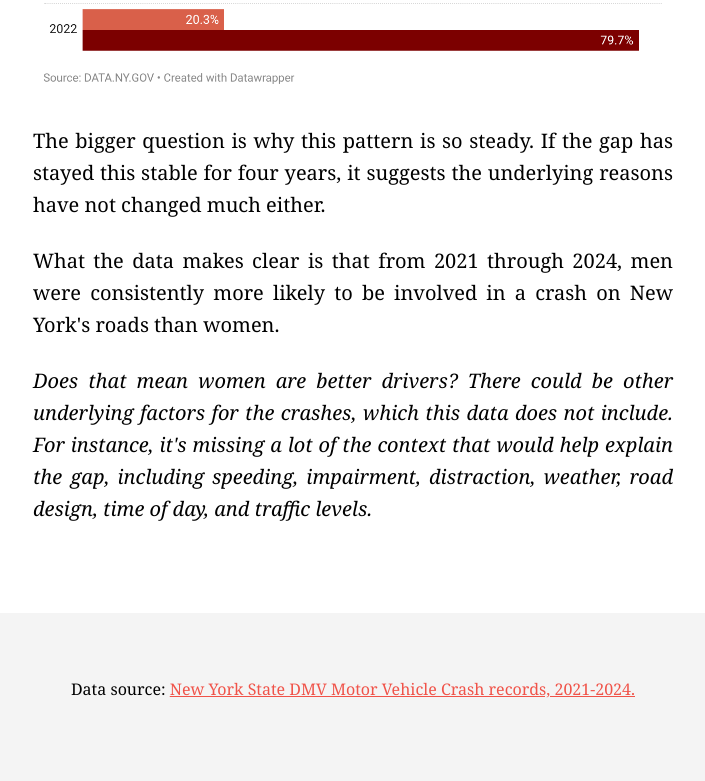
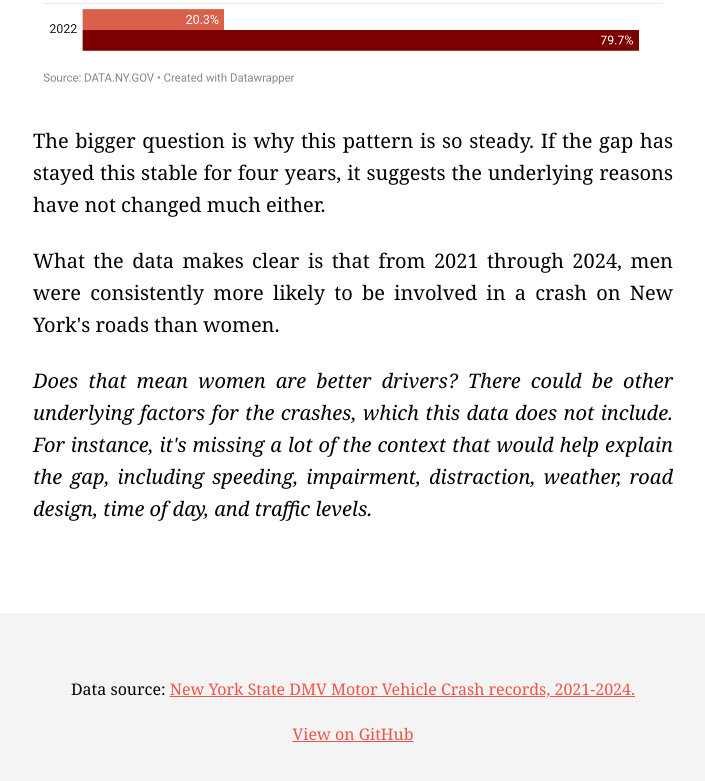
Before and after one commit to AmandaMiriamFernandez/Motor_Vehicle_Crashes, a plain HTML site: page index.html in a window 1280 px wide. Shown: the part 2106-2887 px from the top of the page, without its empty margins (287-992 px from the left). Drawn offline with Linux system fonts and the light colour scheme.

Commit message:
Adding github repo

```diff
--- a/index.html
+++ b/index.html
@@ -150,6 +150,7 @@
     <div class="footer">
         <div class="content">
             <p style="text-align: center;">Data source: <a href="https://data.ny.gov/Transportation/Motor-Vehicle-Crashes-Individual-Information-Four-/ir4y-sesj/about_data">New York State DMV Motor Vehicle Crash records, 2021-2024.</a></p>
+            <p style="text-align: center;"><a href="https://github.com/AmandaMiriamFernandez/Motor_Vehicle_Crashes-">View on GitHub</a></p>
         </div>
     </div>
 </body>
```
